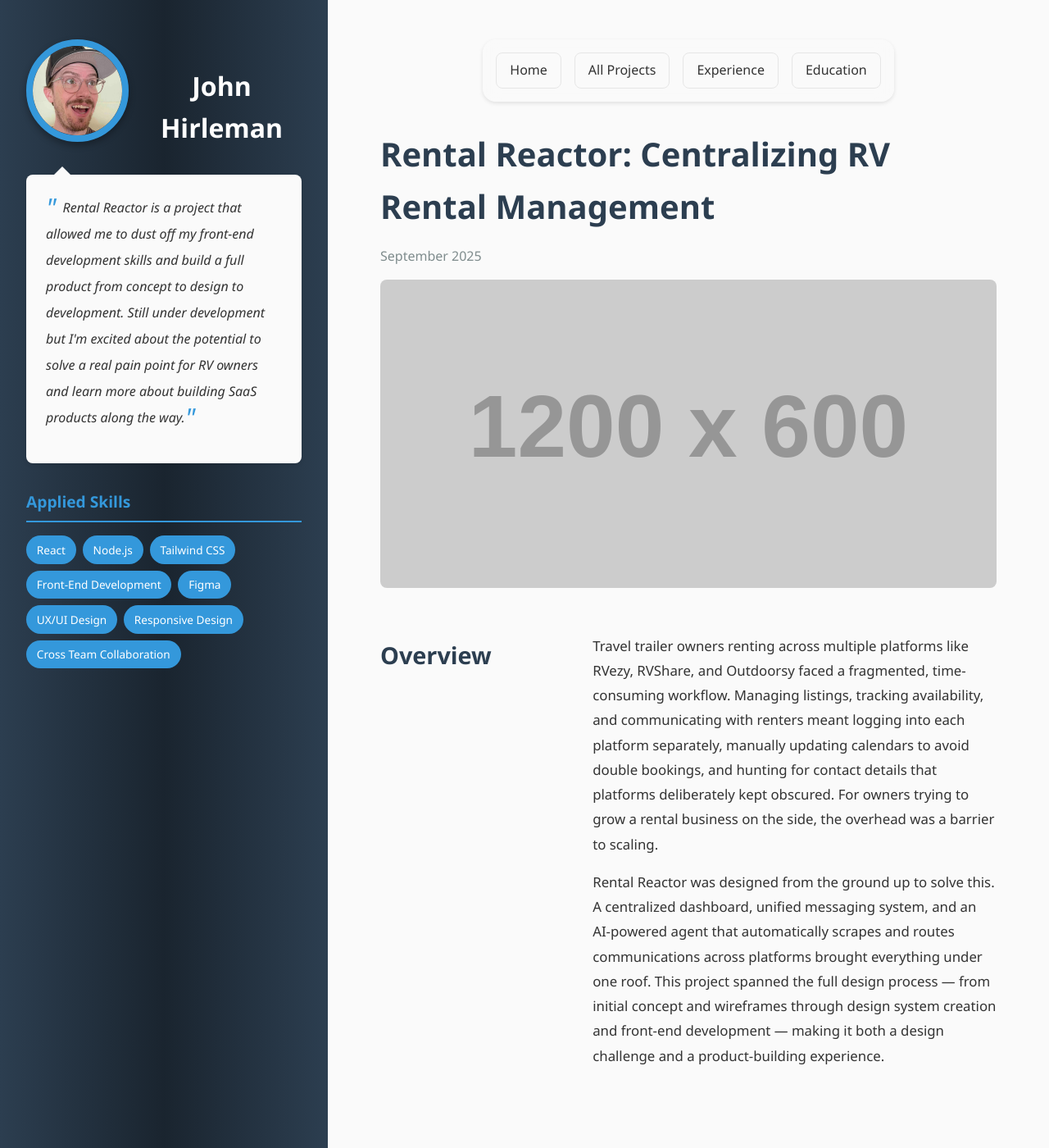
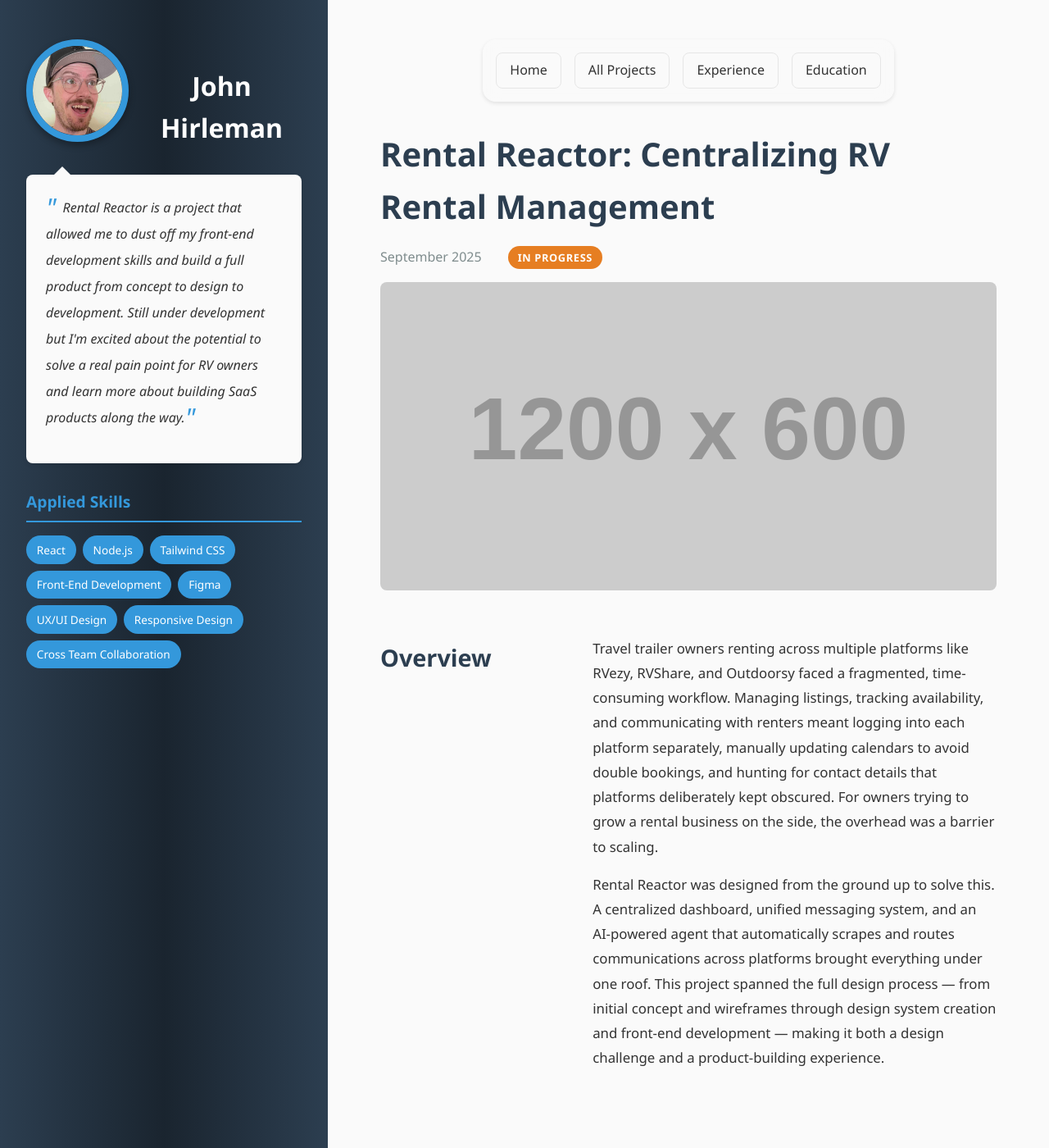
Before and after one commit to johnhirleman/my-portfolio, a Jekyll site: the page built from _projects/rental-reactor.html, in a window 1280 px wide and 1400 px high. Shown: the whole window at 82% size. Built offline with Jekyll 4.4.1, drawn with Linux system fonts in a browser that asks for light colours.

Commit message:
add in progress flag and utility colors for danger, warning, success.  New front matter for in-progress. New variables for css colors and media queries.

```diff
--- a/_layouts/project.html
+++ b/_layouts/project.html
@@ -10,6 +10,10 @@ layout: default
         <div class="project-meta">
             {% if page.date %}
             <span class="project-date">{{ page.date | date: "%B %Y" }}</span>
+            {% endif %}
+
+            {% if page.in_progress %}
+            <span class="in-progress-badge">In Progress</span>
             {% endif %}
 
             {% if page.github %}
--- a/_projects/rental-reactor.html
+++ b/_projects/rental-reactor.html
@@ -2,6 +2,7 @@
 layout: project
 title: 'Rental Reactor: Centralizing RV Rental Management'
 date: 2025-09-01
+in_progress: true
 
 #tech:
 #  - React
--- a/_sass/_home.scss
+++ b/_sass/_home.scss
@@ -142,4 +142,5 @@
         line-height: 1.7;
         color: $text-color;
     }
+
 }
--- a/_sass/_project-detail.scss
+++ b/_sass/_project-detail.scss
@@ -31,6 +31,17 @@
             .project-date {
                 color: #7f8c8d;
                 font-size: 1rem;
+            }
+
+            .in-progress-badge {
+                background-color: $warning-color;
+                color: $white;
+                font-size: 0.8rem;
+                font-weight: 600;
+                padding: 0.25rem 0.75rem;
+                border-radius: 20px;
+                text-transform: uppercase;
+                letter-spacing: 0.05em;
             }
 
             .project-link {
--- a/_sass/_responsive.scss
+++ b/_sass/_responsive.scss
@@ -4,7 +4,7 @@
 // Responsive
 
 //Tablet
-@media (max-width: 1024px) {
+@media (max-width: $breakpoint-tablet) {
     .layout-wrapper {
         flex-direction: column;
 
@@ -64,7 +64,7 @@
 }
 
 //Mobile
-@media (max-width: 768px) {
+@media (max-width: $breakpoint-mobile) {
 
     //project items
     .project-item {
--- a/_sass/_variables.scss
+++ b/_sass/_variables.scss
@@ -1,6 +1,9 @@
 // Variables
 $primary-color: #2c3e50;
 $accent-color: #3498db;
+$warning-color: #e67e22;
+$error-color: #e74c3c;
+$success-color: #2ecc71;
 $text-color: #333;
 $light-bg: #ecf0f1;
 $white: #ffffff;
@@ -10,3 +13,7 @@ $box-shadow: 0 2px 5px rgba(0,0,0,0.1);
 
 $padding: .5rem;
 $border-radius: .5rem;
+
+// Breakpoints
+$breakpoint-tablet: 1024px;
+$breakpoint-mobile: 768px;
```
